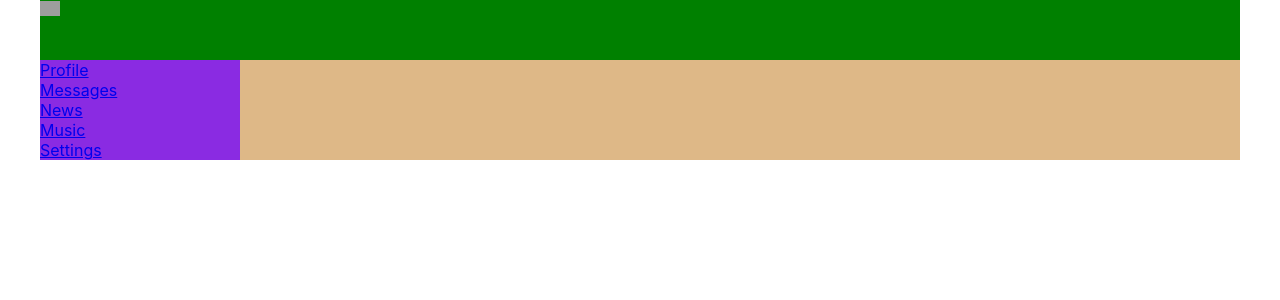
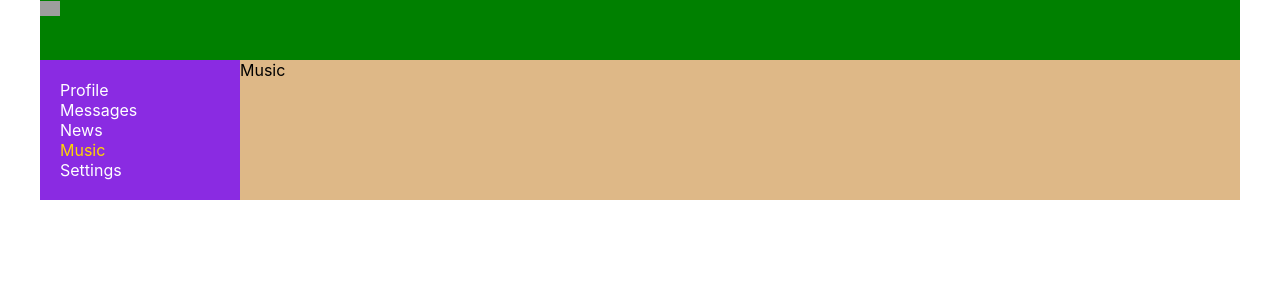
Before and after one commit to AndreiKastsiukovich/samurai-way-main, a React (Create React App) app: page /music in a window 1280 px wide. Shown: the top 300 px of the page. Built offline with nearby package versions, Linux system fonts and the light colour scheme; grey boxes are pictures that could not be loaded.

Commit message:
Commit-1

```diff
--- a/src/App.tsx
+++ b/src/App.tsx
@@ -5,7 +5,9 @@
 import {Profile} from "./components/Profile/Profile";
 import {Dialogs} from "./components/Dialogs/Dialogs";
 import {BrowserRouter, Route} from "react-router-dom";
-
+import {News} from "./components/News/News";
+import {Music} from "./components/Music/Music";
+import {Settings} from "./components/Settings/Settings";
 
 const App = () => {
     return (
@@ -16,6 +18,9 @@
                 <div className='app-wrapper-content'>
                     <Route path='/dialogs' component={Dialogs}/>
                     <Route path='/profile' component={Profile}/>
+                    <Route path='/news' component={News}/>
+                    <Route path='/music' component={Music}/>
+                    <Route path='/settings' component={Settings}/>
                 </div>
 
             </div>
--- a/src/components/Music/Music.tsx
+++ b/src/components/Music/Music.tsx
@@ -0,0 +1,10 @@
+import React from 'react';
+
+export const Music = () => {
+    return (
+        <div>
+            Music
+        </div>
+
+    )
+}
--- a/src/components/Navbar/Navbar.module.css
+++ b/src/components/Navbar/Navbar.module.css
@@ -1,12 +1,14 @@
 .nav{
     grid-area: n;
     background-color: blueviolet;
+    padding: 20px;
 }
 
-.item{
+.item a{
     color: white;
+    text-decoration: none;
 }
 
-.active{
+.item a.activeLink{
     color: gold;
 }
--- a/src/components/Navbar/Navbar.tsx
+++ b/src/components/Navbar/Navbar.tsx
@@ -1,22 +1,26 @@
 import React from 'react';
 import classes from './Navbar.module.css';
+import {NavLink} from "react-router-dom";
+
 
 export const Navbar = () => {
-    return <nav className={classes.nav}>
-        <div className={`${classes.item} ${classes.active}`}>
-            <a href='/profile'>Profile</a>
+    return (
+        <nav className={classes.nav}>
+            <div className={classes.item}>
+                <NavLink to='/profile' activeClassName={classes.activeLink} >Profile</NavLink>
             </div>
             <div className={classes.item}>
-            <a href='/dialogs'>Messages</a>
+                <NavLink to='/dialogs' activeClassName={classes.activeLink}>Messages</NavLink>
             </div>
             <div className={classes.item}>
-            <a href='/news'>News</a>
+                <NavLink to='/news' activeClassName={classes.activeLink}>News</NavLink>
             </div>
             <div className={classes.item}>
-            <a href='/music'>Music</a>
+                <NavLink to='/music' activeClassName={classes.activeLink}>Music</NavLink>
             </div>
             <div className={classes.item}>
-            <a href='settings'>Settings</a>
+                <NavLink to='/settings' activeClassName={classes.activeLink}>Settings</NavLink>
             </div>
         </nav>
+    )
 }
--- a/src/components/News/News.tsx
+++ b/src/components/News/News.tsx
@@ -0,0 +1,10 @@
+import React from 'react';
+
+export const News = () => {
+    return (
+        <div>
+            News
+        </div>
+
+    )
+}
--- a/src/components/Settings/Settings.tsx
+++ b/src/components/Settings/Settings.tsx
@@ -0,0 +1,10 @@
+import React from 'react';
+
+export const Settings = () => {
+    return (
+        <div>
+            Settings
+        </div>
+
+    )
+}
```
Lines whose indentation alone changed are shown as unchanged.
